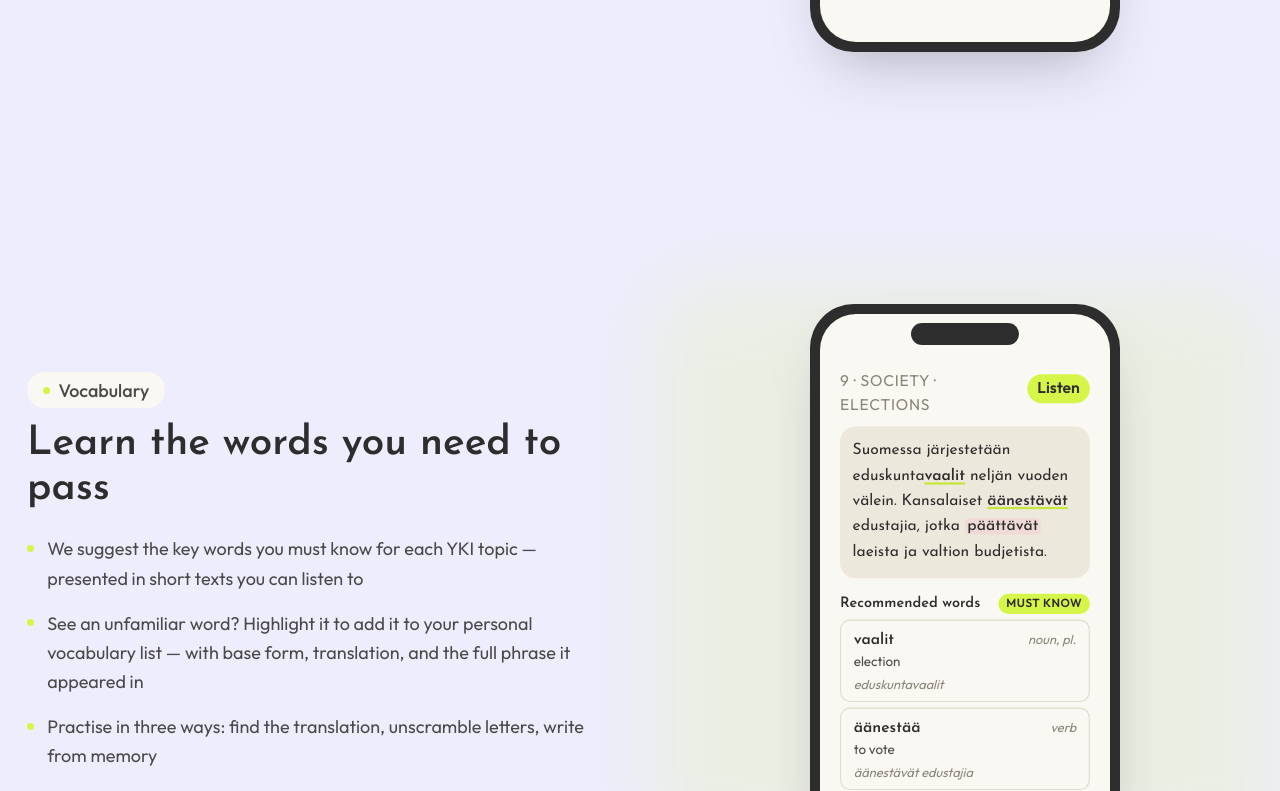
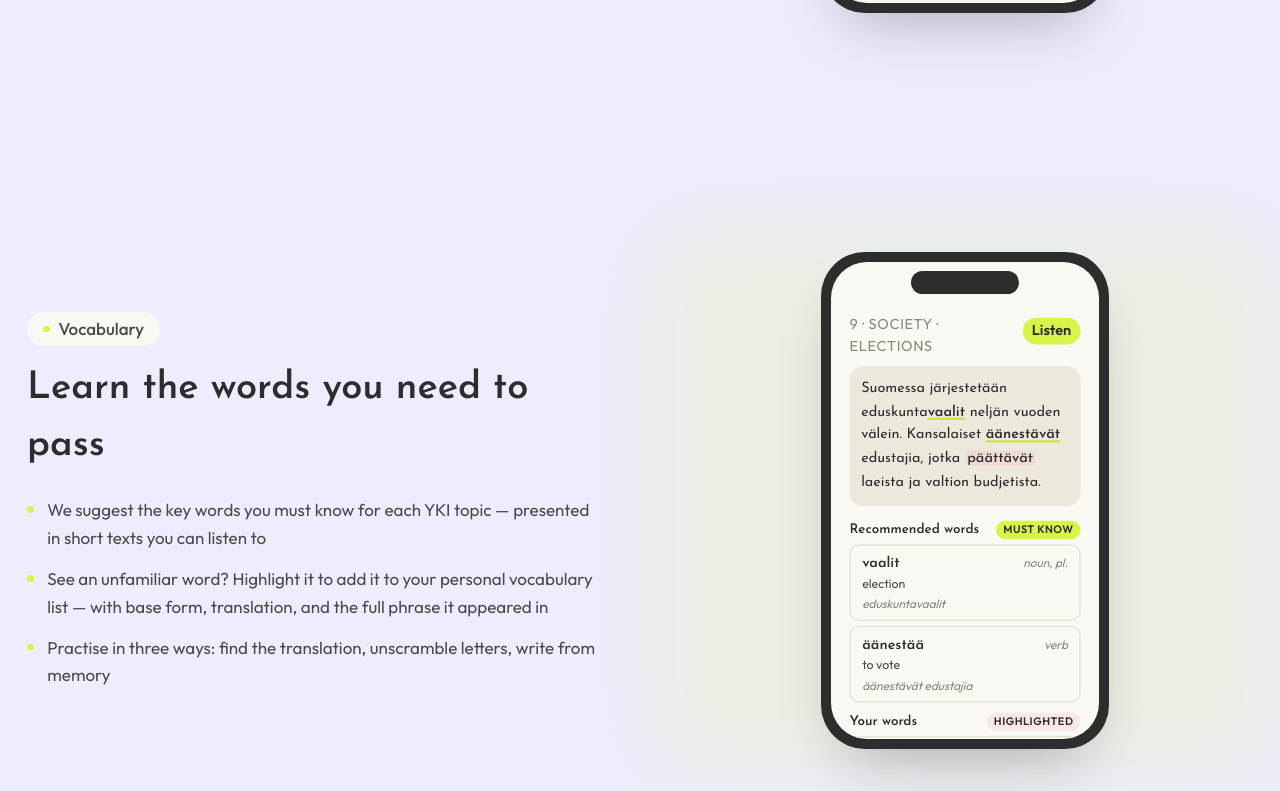
Before and after one commit to Anna-akm-code/auruby-yki-landing-page, a Next.js app: page / in a window 1280 px wide. Shown: the part 640-1431 px from the top of the page. Built offline with nearby package versions, Linux system fonts and the light colour scheme; no server answers.

Commit message:
font size changes v3

```diff
--- a/components/PhoneFrame.tsx
+++ b/components/PhoneFrame.tsx
@@ -15,7 +15,7 @@ interface PhoneFrameProps {
 export function PhoneFrame({ children, className = "" }: PhoneFrameProps) {
   return (
     <div
-      className={`relative mx-auto w-[265px] sm:w-[310px] ${className}`}
+      className={`relative mx-auto w-[246px] sm:w-[288px] ${className}`}
       aria-hidden="true"
     >
       <div className="relative rounded-[44px] bg-anthracite p-[10px] shadow-[0_30px_60px_-25px_rgba(45,45,45,0.35)]">
@@ -23,7 +23,7 @@ export function PhoneFrame({ children, className = "" }: PhoneFrameProps) {
           <div className="absolute left-1/2 top-2 z-20 h-5 w-24 -translate-x-1/2 rounded-full bg-anthracite" />
           <div className="relative aspect-[9/16] w-full">
             <div
-              className="absolute left-0 top-0 origin-top-left scale-[0.942] sm:scale-[1.115]"
+              className="absolute left-0 top-0 origin-top-left scale-[0.869] sm:scale-[1.031]"
               style={{
                 width: `${REFERENCE_WIDTH}px`,
                 height: `${REFERENCE_HEIGHT}px`,
--- a/components/sections/FeatureSection.tsx
+++ b/components/sections/FeatureSection.tsx
@@ -43,7 +43,7 @@ export function FeatureSection({
     <FadeIn
       as="section"
       id={id}
-      className={`px-6 py-20 sm:py-28 ${
+      className={`px-6 py-[4.5rem] sm:py-[6.3rem] ${
         background === "warm" ? "bg-sand-warm" : ""
       }`}
     >
@@ -54,23 +54,23 @@ export function FeatureSection({
           }`}
         >
           <div>
-            <p className="mb-3 inline-flex items-center gap-2 rounded-full bg-cream px-3.5 py-1 font-sans text-base font-medium text-anthracite-soft">
+            <p className="mb-3 inline-flex items-center gap-2 rounded-full bg-cream px-3.5 py-1 font-sans text-[17px] font-medium text-anthracite-soft">
               <span
                 className={`h-1.5 w-1.5 rounded-full ${accentDot[accent]}`}
               />
               {eyebrow}
             </p>
-            <h2 className="font-display text-3xl font-semibold text-anthracite sm:text-4xl">
+            <h2 className="font-display text-[32px] font-semibold text-anthracite sm:text-[38px]">
               {title}
             </h2>
-            <ul className="mt-5 space-y-3.5">
+            <ul className="mt-5 space-y-3">
               {bullets.map((b, i) => (
                 <li
                   key={i}
-                  className="flex gap-3 font-sans text-base leading-relaxed text-anthracite-soft"
+                  className="flex gap-3 font-sans text-[17px] leading-relaxed text-anthracite-soft"
                 >
                   <span
-                    className={`mt-[0.6rem] h-1.5 w-1.5 shrink-0 rounded-full ${accentDot[accent]}`}
+                    className={`mt-[0.55rem] h-1.5 w-1.5 shrink-0 rounded-full ${accentDot[accent]}`}
                   />
                   <span>{b}</span>
                 </li>
```
